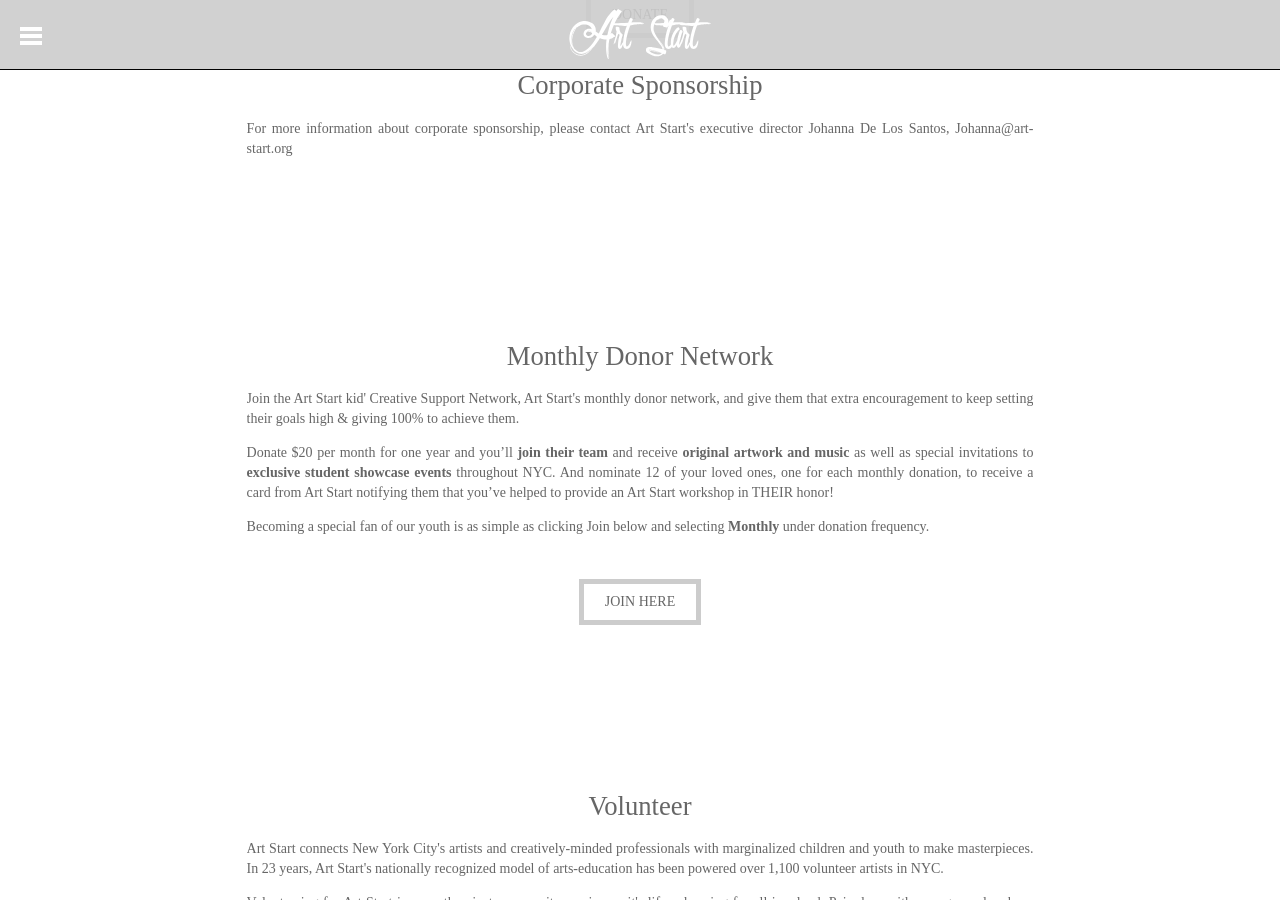
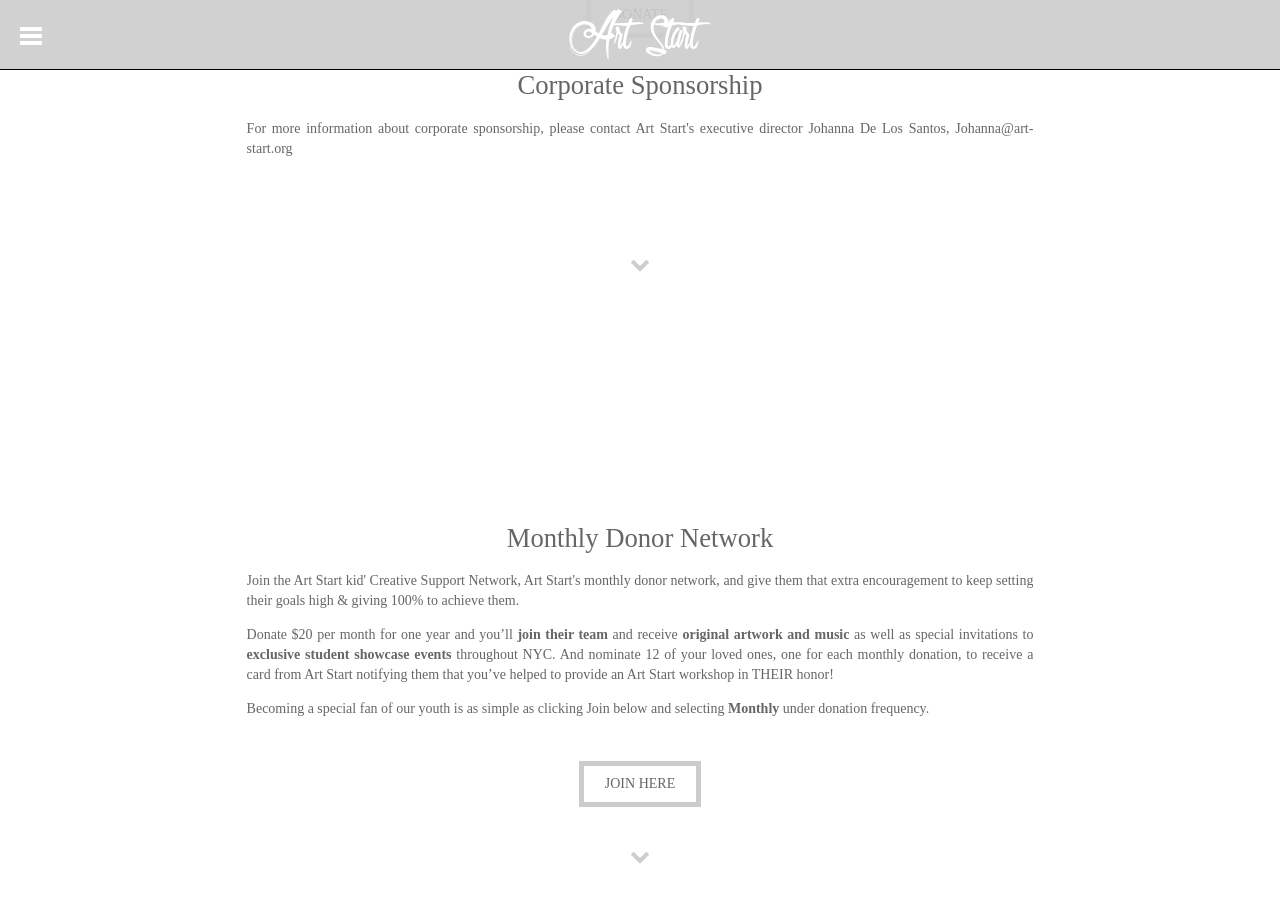
Before and after one commit to card0127/zerofive, a Jekyll site: the page built from support.html, in a window 1280 px wide and 900 px high, scrolled down 332 px. Built offline with Jekyll 4.4.1, drawn with Linux system fonts in a browser that asks for light colours; nearby versions of some CDN libraries; Markdown is read by kramdown in place of the engine named in the settings.

```diff
--- a/_layouts/default.html
+++ b/_layouts/default.html
@@ -7,9 +7,8 @@
 		<link type="text/css" rel="stylesheet" href="{{site.baseurl}}/css/style.css"/>
 		<link type="text/css" rel="stylesheet" href="{{site.baseurl}}/css/demo.css"/>
 		<link type="text/css" rel="stylesheet" href="{{site.baseurl}}/src/css/jquery.mmenu.css"/>
-		<link type="text/css" rel="stylesheet" href="{{site.baseurl}}/src/css/addons/jquery.mmenu.dragopen.css"/>
-		<link type="text/css" rel="stylesheet" href="{{site.baseurl}}/src/css/extensions/jquery.mmenu.themes.css"/>
 
+<script class="cssdeck" src="//cdnjs.cloudflare.com/ajax/libs/jquery/1.8.0/jquery.min.js"></script>
 		<meta name="handheldfriendly" content="true">
 		<meta name="mobileoptimized" content="240">
 		<meta name="viewport" content="width=device-width,initial-scale=1">
@@ -22,7 +21,6 @@
 	</head>
 	<body>
 		<div id="page">
-
 			<div class="header">
 				<a href="#menu"></a>
 				<img class="logo" src="{{site.baseurl}}/images/art-start-logo.svg" alt="Art Start Logo">
@@ -35,34 +33,26 @@
 			<div class="feature">{% include feature.html %}</div>
 			<footer>{% include footer.html %}</footer>
 
-
 		</div>
 
 		<!-- jQuery -->
 
-		<script class="cssdeck" src="//cdnjs.cloudflare.com/ajax/libs/jquery/1.8.0/jquery.min.js"></script>
+
 	 <!-- Carousel -->
-	<script src="http://thecodeplayer.com/uploads/js/jquery-1.7.1.min.js" type="text/javascript"></script>
-  <script src="js/slick.min.js" type="text/javascript"></script>
-  <script src="js/text-carousel.js" type="text/javascript"></script>
-	<script src='http://cdnjs.cloudflare.com/ajax/libs/jquery-migrate/1.2.1/jquery-migrate.min.js'></script>
+		<script type="text/javascript" src="http://thecodeplayer.com/uploads/js/jquery-1.7.1.min.js"></script>
+	  <script type="text/javascript" src="js/slick.min.js"></script>
+	  <script type="text/javascript" src="js/text-carousel.js"></script>
+		<script type="text/javascript" src='http://cdnjs.cloudflare.com/ajax/libs/jquery-migrate/1.2.1/jquery-migrate.min.js'></script>
 	 <!-- Push Nav -->
 
-
-  <script src="js/push-menu.js" type="text/javascript"></script>
+	  <script type="text/javascript" src="js/push-menu.js" ></script>
 	  <script type="text/javascript" src="http://hammerjs.github.io/dist/hammer.min.js"></script>
 		<script type="text/javascript" src="http://ajax.googleapis.com/ajax/libs/jquery/1.7.2/jquery.min.js"></script>
 
 		<script type="text/javascript" src="{{site.baseurl}}/src/js/jquery.mmenu.min.js"></script>
-	<script type="text/javascript" src="{{site.baseurl}}/src/js/addons/jquery.mmenu.dragopen.min.js"></script>
 		<script type="text/javascript" src="{{site.baseurl}}/src/js/addons/jquery.mmenu.fixedelements.min.js"></script>
-	<script type="text/javascript" src="{{site.baseurl}}/src/js/jquery.mmenu.min.js"></script>
 
-<script src="js/contact-form.js" type="text/javascript"></script>
-
-
-
-
+		<script type="text/javascript" src="js/contact-form.js"></script>
 
 	</body>
 </html>
--- a/scss/components/_header.scss
+++ b/scss/components/_header.scss
@@ -71,7 +71,7 @@
 
 .content {
 	padding-top: 180px;
-	margin: 1em 2em;
+	margin: 0 2em 1em 2em;
 }
 
 a,
--- a/scss/components/_main.scss
+++ b/scss/components/_main.scss
@@ -255,6 +255,10 @@
   display: block;
 }
 
+.content {
+  margin-top: 0;
+}
+
 
 // Table
 
--- a/support.html
+++ b/support.html
@@ -11,6 +11,8 @@
 	<h2>Corporate Sponsorship</h2>
 	<p>For more information about corporate sponsorship, please contact Art Start's executive director Johanna De Los Santos, <a href="url">Johanna@art-start.org</a></p>
 
+	<i id="seperator" class="icon-down-open content-pusher"></i>
+
 	<div id="monthly-donor">
 		<h2>Monthly Donor Network</h2>
 		<p>Join the Art Start kid' Creative Support Network, Art Start's monthly donor network, and give them that extra encouragement to keep setting their goals high & giving 100% to achieve them.</p>
@@ -20,14 +22,19 @@
 		<p>Becoming a special fan of our youth is as simple as clicking <a href="url">Join</a> below and selecting <strong>Monthly</strong> under donation frequency.</p>
 
 
-	<div class="centered"><a href="#" class="primary-btn">JOIN HERE</a></div>
-</div>
+		<div class="centered"><a href="#" class="primary-btn">JOIN HERE</a></div>
+	</div>
+
+<i id="seperator" class="icon-down-open"></i>
+
 	<div id="volunteer">
 		<h2>Volunteer</h2>
 			<p><a href="url">Art Start</a> connects New York City's artists and creatively-minded professionals with marginalized children and youth to make masterpieces. In 23 years, Art Start's nationally recognized model of arts-education has been powered over <a href="url">1,100 volunteer artists</a> in NYC.</p>
 
 			<p>Volunteering for Art Start is more then just community service — it's life enhancing for all involved. Paired up with young people whose dreams far surpass their immediate circumstances, artwork is just one of the magical results. Your ideas, your time, your expertise and your willingness to make a relationship with a child or a teen, even if just for one night a week, will open up their minds to seeking opportunity and plowing towards their goals — not to mention how it will open you up as an artist and creative mind.</p>
 	</div>
+
+	<i id="seperator" class="icon-down-open"></i>
 
 	<div id="commitment">
 		<h2>The Commitment</h2>
@@ -42,12 +49,16 @@
 		</ol>
 	</div>
 
+	<i id="seperator" class="icon-down-open"></i>
+
 	<div id="the-schedule">
 		<h2>The Schedule</h2>
 		<p>Art Start is currently recruiting volunteers for our WINTER 2015 session, running January 12th – March 20th, a total of 10 workshops.</p>
 
 		<p>Art Start workshops take place on weeknight evenings, between the hours of 4-9pm.  Most workshops are 1.5 hours long and the starting time depends on the program.  Art Start workshops are located in Chelsea, Downtown Brooklyn, Bushwick Brooklyn, South Bronx, and Harlem. Workshops include visual arts, music, dance, photography/film, music recording, and arts & media industry professional development. Ages of youth participants range from 5-21.</p>
 	</div>
+
+	<i id="seperator" class="icon-down-open"></i>
 
 	<div id="port-project">
 		<h2> Portrait Project Traveling Exhibition</h2>
@@ -63,6 +74,8 @@
 		<img src="#">
 		<img src="#">
 	</div>
+
+	<i id="seperator" class="icon-down-open"></i>
 
 	<div id="indus-part">
 		<h2>Become an Industry Partner</h2>
```
Lines whose indentation alone changed are shown as unchanged.
